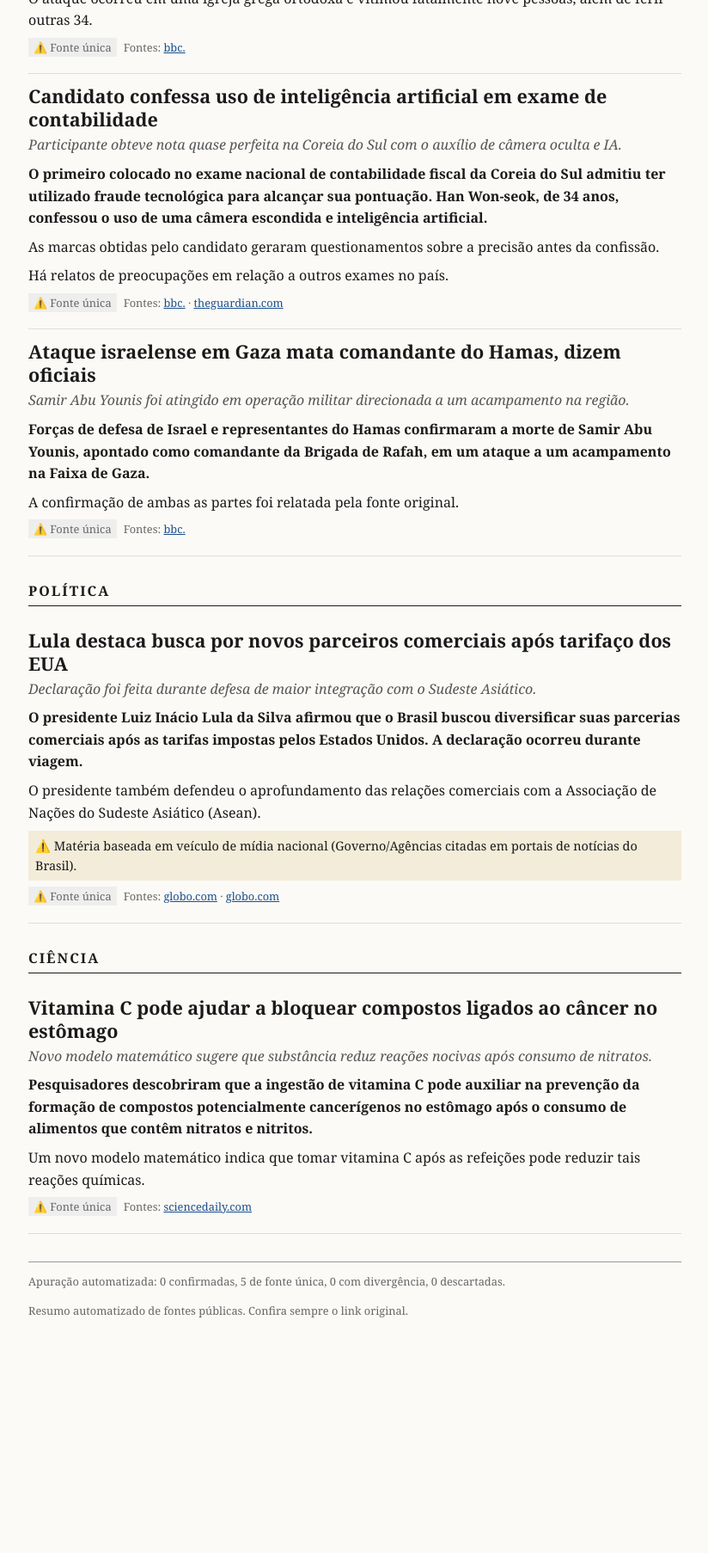
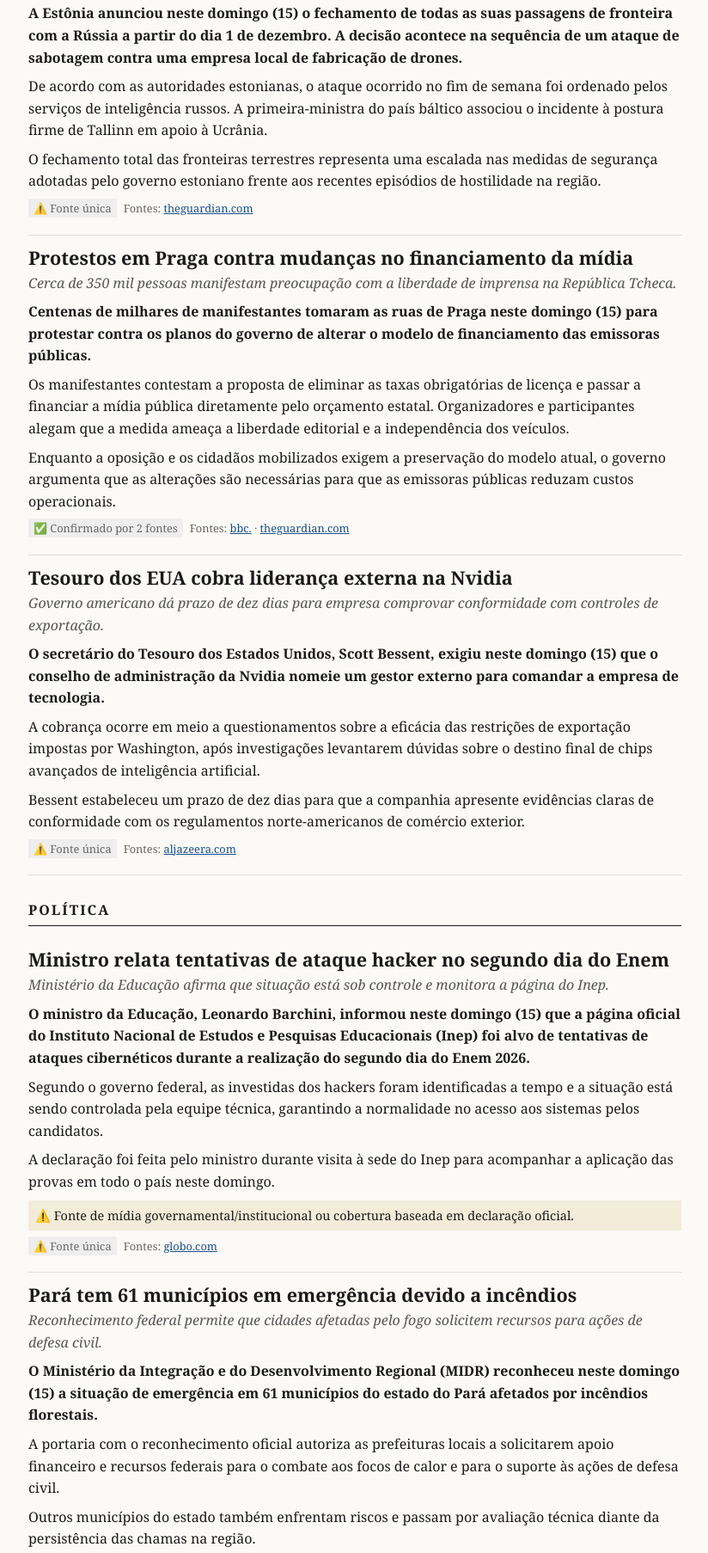
Before and after one commit to VitorinoBR/Noticias, a plain HTML site: page index.html in a window 1280 px wide. Shown: the part 644-2450 px from the top of the page at 86% size, without its empty margins (227-1051 px from the left). Before the commit the page ends 2207 px from the top, so only its background shows below. Drawn offline with Linux system fonts and the light colour scheme.

Commit message:
Atualização de edição: 2026-11-15-20h.html

```diff
--- a/index.html
+++ b/index.html
@@ -3,66 +3,66 @@
 <head>
 <meta charset='UTF-8'>
 <meta name='viewport' content='width=device-width, initial-scale=1'>
-<title>Global Insights - Edição das 12h</title>
+<title>Global Insights - Edição das 20h</title>
 <style>body{font-family:Georgia,Times,serif;max-width:760px;margin:0 auto;padding:16px;line-height:1.6;color:#1a1a1a;background:#fbfaf7}a{color:#1a4f8b}.masthead{text-align:center;border-bottom:4px double #1a1a1a;margin-bottom:8px}.masthead h1{font-size:2.4rem;margin:8px 0 4px;letter-spacing:1px}.edicao{margin:0 0 10px;font-size:.9rem;text-transform:capitalize;color:#555}section h2{font-size:1rem;text-transform:uppercase;letter-spacing:2px;border-bottom:1px solid #1a1a1a;padding-bottom:4px;margin-top:28px}.materia{padding:12px 0;border-bottom:1px solid #ddd}.materia h3{font-size:1.35rem;line-height:1.25;margin:0 0 4px}.fina{font-style:italic;color:#555;margin:0 0 8px}.lide{font-weight:bold;margin:0 0 8px}.materia p{margin:0 0 8px}.contexto{color:#444;font-size:.95rem}.diverge,.alerta{font-size:.9rem;background:#f3ecd9;padding:6px 8px}.meta{font-size:.8rem;color:#666}.selo{background:#eee;padding:2px 6px;margin-right:8px}.acompanhar li{margin-bottom:6px}footer{margin-top:32px;border-top:1px solid #999;font-size:.8rem;color:#666}@media (prefers-color-scheme:dark){body{background:#121212;color:#e8e8e8}a{color:#8ab4f8}.fina,.contexto,.meta,footer{color:#aaa}.selo{background:#2a2a2a}.diverge,.alerta{background:#2b2618}.masthead,section h2{border-color:#e8e8e8}.materia{border-color:#333}}</style>
 </head>
 <body>
-<header class='masthead'><h1>Global Insights</h1><p class='edicao'>domingo, 15 de novembro de 2026 · Edição das 12h</p></header>
+<header class='masthead'><h1>Global Insights</h1><p class='edicao'>domingo, 15 de novembro de 2026 · Edição das 20h</p></header>
 <main><section><h2>Geopolítica</h2><article class='materia'>
-<h3>Base militar dos EUA no Bahrein sofre ataque com drone</h3>
-<p class='fina'>Incidente marca a segunda ofensiva contra o país em um intervalo de três dias.</p>
-<p class='lide'>Uma base militar dos Estados Unidos no Bahrein foi alvo de um ataque com drone. A ofensiva ocorre em meio a impasses contínuos entre Washington e Teerã sobre o Estreito de Ormuz.</p>
-<p>O episódio representa o segundo ataque registrado no país em um período de três dias, elevando as tensões na região.</p><p>O contexto envolve um impasse entre os EUA e o Irã sobre o Estreito de Ormuz.</p>
+<h3>Países pedem que Israel permita entrada de ajuda em Gaza</h3>
+<p class='fina'>Reino Unido, Canadá, Austrália e Itália cobram liberação de suprimentos diante da crise humanitária.</p>
+<p class='lide'>Quatro países instaram o governo israelense neste domingo (15) a permitir a entrada imediata de ajuda humanitária crítica na Faixa de Gaza. A medida ocorre em meio a um cenário de agravamento da crise devido a inundações.</p>
+<p>Austrália, Canadá, Itália e Reino Unido emitiram uma declaração conjunta afirmando que a situação no território é grave e totalmente reversível se houver cooperação. Os governos criticaram a retenção de tendas e outros mantimentos essenciais para a população afetada pelo inverno.</p><p>As nações signatárias ressaltam que a falta de suprimentos básicos aprofunda o sofrimento na região, exigindo que as autoridades de Israel facilitem o fluxo de assistência humanitária.</p>
 
 
 
-<p class='meta'><span class='selo'>⚠️ Fonte única</span>Fontes: <a href='https://www.bbc.co.uk/news/articles/cqn4e2py48kwo?at_medium=RSS&amp;at_campaign=rss' target='_blank' rel='noopener noreferrer'>bbc.</a></p>
+<p class='meta'><span class='selo'>✅ Confirmado por 2 fontes</span>Fontes: <a href='https://www.aljazeera.com/news/2026/11/15/australia-canada-italy-and-the-uk-urge-israel-to-allow-aid-into-gaza' target='_blank' rel='noopener noreferrer'>aljazeera.com</a> · <a href='https://www.theguardian.com/australia-news/2026/nov/16/australia-uk-canada-italy-urge-israel-critical-aid-gaza-winter-ntwnfb' target='_blank' rel='noopener noreferrer'>theguardian.com</a></p>
 </article><article class='materia'>
-<h3>Justiça da Jordânia condena três homens à morte por massacre</h3>
-<p class='fina'>Ataque a funeral em igreja grega ortodoxa no mês passado deixou nove mortos e dezenas de feridos.</p>
-<p class='lide'>Três homens foram condenados à pena de morte na Jordânia pelo envolvimento em um ataque armado contra um funeral em uma igreja grega ortodoxa. O atentado, ocorrido no mês passado, resultou na morte de nove pessoas e deixou outras 34 feridas.</p>
-<p>O ataque ocorreu em uma igreja grega ortodoxa e vitimou fatalmente nove pessoas, além de ferir outras 34.</p>
+<h3>Estônia fechará fronteira com a Rússia após ataque</h3>
+<p class='fina'>Medida ocorre após sabotagem a fabricante de drones; premiê aponta envolvimento de inteligência russa.</p>
+<p class='lide'>A Estônia anunciou neste domingo (15) o fechamento de todas as suas passagens de fronteira com a Rússia a partir do dia 1 de dezembro. A decisão acontece na sequência de um ataque de sabotagem contra uma empresa local de fabricação de drones.</p>
+<p>De acordo com as autoridades estonianas, o ataque ocorrido no fim de semana foi ordenado pelos serviços de inteligência russos. A primeira-ministra do país báltico associou o incidente à postura firme de Tallinn em apoio à Ucrânia.</p><p>O fechamento total das fronteiras terrestres representa uma escalada nas medidas de segurança adotadas pelo governo estoniano frente aos recentes episódios de hostilidade na região.</p>
 
 
 
-<p class='meta'><span class='selo'>⚠️ Fonte única</span>Fontes: <a href='https://www.bbc.co.uk/news/articles/c3rrg9xgqlwpo?at_medium=RSS&amp;at_campaign=rss' target='_blank' rel='noopener noreferrer'>bbc.</a></p>
+<p class='meta'><span class='selo'>⚠️ Fonte única</span>Fontes: <a href='https://www.theguardian.com/world/2026/nov/15/estonia-to-close-all-border-crossings-with-russia-after-attack-on-drone-maker' target='_blank' rel='noopener noreferrer'>theguardian.com</a></p>
 </article><article class='materia'>
-<h3>Candidato confessa uso de inteligência artificial em exame de contabilidade</h3>
-<p class='fina'>Participante obteve nota quase perfeita na Coreia do Sul com o auxílio de câmera oculta e IA.</p>
-<p class='lide'>O primeiro colocado no exame nacional de contabilidade fiscal da Coreia do Sul admitiu ter utilizado fraude tecnológica para alcançar sua pontuação. Han Won-seok, de 34 anos, confessou o uso de uma câmera escondida e inteligência artificial.</p>
-<p>As marcas obtidas pelo candidato geraram questionamentos sobre a precisão antes da confissão.</p><p>Há relatos de preocupações em relação a outros exames no país.</p>
+<h3>Protestos em Praga contra mudanças no financiamento da mídia</h3>
+<p class='fina'>Cerca de 350 mil pessoas manifestam preocupação com a liberdade de imprensa na República Tcheca.</p>
+<p class='lide'>Centenas de milhares de manifestantes tomaram as ruas de Praga neste domingo (15) para protestar contra os planos do governo de alterar o modelo de financiamento das emissoras públicas.</p>
+<p>Os manifestantes contestam a proposta de eliminar as taxas obrigatórias de licença e passar a financiar a mídia pública diretamente pelo orçamento estatal. Organizadores e participantes alegam que a medida ameaça a liberdade editorial e a independência dos veículos.</p><p>Enquanto a oposição e os cidadãos mobilizados exigem a preservação do modelo atual, o governo argumenta que as alterações são necessárias para que as emissoras públicas reduzam custos operacionais.</p>
 
 
 
-<p class='meta'><span class='selo'>⚠️ Fonte única</span>Fontes: <a href='https://www.bbc.co.uk/news/articles/ckvg2ezvpe08o?at_medium=RSS&amp;at_campaign=rss' target='_blank' rel='noopener noreferrer'>bbc.</a> · <a href='https://www.theguardian.com/technology/2026/nov/15/ai-cheating-south-korea-college-entrance-exam' target='_blank' rel='noopener noreferrer'>theguardian.com</a></p>
+<p class='meta'><span class='selo'>✅ Confirmado por 2 fontes</span>Fontes: <a href='https://www.bbc.co.uk/news/articles/cm8e0knr7604o?at_medium=RSS&amp;at_campaign=rss' target='_blank' rel='noopener noreferrer'>bbc.</a> · <a href='https://www.theguardian.com/world/2026/nov/15/czechia-protest-prague-media-freedom' target='_blank' rel='noopener noreferrer'>theguardian.com</a></p>
 </article><article class='materia'>
-<h3>Ataque israelense em Gaza mata comandante do Hamas, dizem oficiais</h3>
-<p class='fina'>Samir Abu Younis foi atingido em operação militar direcionada a um acampamento na região.</p>
-<p class='lide'>Forças de defesa de Israel e representantes do Hamas confirmaram a morte de Samir Abu Younis, apontado como comandante da Brigada de Rafah, em um ataque a um acampamento na Faixa de Gaza.</p>
-<p>A confirmação de ambas as partes foi relatada pela fonte original.</p>
+<h3>Tesouro dos EUA cobra liderança externa na Nvidia</h3>
+<p class='fina'>Governo americano dá prazo de dez dias para empresa comprovar conformidade com controles de exportação.</p>
+<p class='lide'>O secretário do Tesouro dos Estados Unidos, Scott Bessent, exigiu neste domingo (15) que o conselho de administração da Nvidia nomeie um gestor externo para comandar a empresa de tecnologia.</p>
+<p>A cobrança ocorre em meio a questionamentos sobre a eficácia das restrições de exportação impostas por Washington, após investigações levantarem dúvidas sobre o destino final de chips avançados de inteligência artificial.</p><p>Bessent estabeleceu um prazo de dez dias para que a companhia apresente evidências claras de conformidade com os regulamentos norte-americanos de comércio exterior.</p>
 
 
 
-<p class='meta'><span class='selo'>⚠️ Fonte única</span>Fontes: <a href='https://www.bbc.co.uk/news/articles/cqrkg4r6mg7xo?at_medium=RSS&amp;at_campaign=rss' target='_blank' rel='noopener noreferrer'>bbc.</a></p>
+<p class='meta'><span class='selo'>⚠️ Fonte única</span>Fontes: <a href='https://www.aljazeera.com/news/2026/11/15/us-treasury-chief-calls-for-outsider-to-lead-embattled-tech-firm-nvidia' target='_blank' rel='noopener noreferrer'>aljazeera.com</a></p>
 </article></section><section><h2>Política</h2><article class='materia'>
-<h3>Lula destaca busca por novos parceiros comerciais após tarifaço dos EUA</h3>
-<p class='fina'>Declaração foi feita durante defesa de maior integração com o Sudeste Asiático.</p>
-<p class='lide'>O presidente Luiz Inácio Lula da Silva afirmou que o Brasil buscou diversificar suas parcerias comerciais após as tarifas impostas pelos Estados Unidos. A declaração ocorreu durante viagem.</p>
-<p>O presidente também defendeu o aprofundamento das relações comerciais com a Associação de Nações do Sudeste Asiático (Asean).</p>
+<h3>Ministro relata tentativas de ataque hacker no segundo dia do Enem</h3>
+<p class='fina'>Ministério da Educação afirma que situação está sob controle e monitora a página do Inep.</p>
+<p class='lide'>O ministro da Educação, Leonardo Barchini, informou neste domingo (15) que a página oficial do Instituto Nacional de Estudos e Pesquisas Educacionais (Inep) foi alvo de tentativas de ataques cibernéticos durante a realização do segundo dia do Enem 2026.</p>
+<p>Segundo o governo federal, as investidas dos hackers foram identificadas a tempo e a situação está sendo controlada pela equipe técnica, garantindo a normalidade no acesso aos sistemas pelos candidatos.</p><p>A declaração foi feita pelo ministro durante visita à sede do Inep para acompanhar a aplicação das provas em todo o país neste domingo.</p>
 
 
-<p class='alerta'>⚠️ Matéria baseada em veículo de mídia nacional (Governo/Agências citadas em portais de notícias do Brasil).</p>
-<p class='meta'><span class='selo'>⚠️ Fonte única</span>Fontes: <a href='https://g1.globo.com/politica/noticia/2026/11/15/lula-diz-que-buscou-novos-parceiros-em-vez-de-ficar-chorando-apos-tarifaco-dos-eua.ghtml' target='_blank' rel='noopener noreferrer'>globo.com</a> · <a href='https://g1.globo.com/politica/noticia/2026/11/15/lula-defende-ampliacao-de-parceria-com-sudeste-asiatico-e-impoe-condicao-a-exploracao-de-minerais-criticos.ghtml' target='_blank' rel='noopener noreferrer'>globo.com</a></p>
-</article></section><section><h2>Ciência</h2><article class='materia'>
-<h3>Vitamina C pode ajudar a bloquear compostos ligados ao câncer no estômago</h3>
-<p class='fina'>Novo modelo matemático sugere que substância reduz reações nocivas após consumo de nitratos.</p>
-<p class='lide'>Pesquisadores descobriram que a ingestão de vitamina C pode auxiliar na prevenção da formação de compostos potencialmente cancerígenos no estômago após o consumo de alimentos que contêm nitratos e nitritos.</p>
-<p>Um novo modelo matemático indica que tomar vitamina C após as refeições pode reduzir tais reações químicas.</p>
+<p class='alerta'>⚠️ Fonte de mídia governamental/institucional ou cobertura baseada em declaração oficial.</p>
+<p class='meta'><span class='selo'>⚠️ Fonte única</span>Fontes: <a href='https://g1.globo.com/educacao/enem/2026/noticia/2026/11/15/enem-2026-ministro-da-educacao-citas-tentativas-de-ataques-hacker-a-pagina-do-inep-e-diz-que-governo-esta-controlando-situacao.ghtml' target='_blank' rel='noopener noreferrer'>globo.com</a></p>
+</article><article class='materia'>
+<h3>Pará tem 61 municípios em emergência devido a incêndios</h3>
+<p class='fina'>Reconhecimento federal permite que cidades afetadas pelo fogo solicitem recursos para ações de defesa civil.</p>
+<p class='lide'>O Ministério da Integração e do Desenvolvimento Regional (MIDR) reconheceu neste domingo (15) a situação de emergência em 61 municípios do estado do Pará afetados por incêndios florestais.</p>
+<p>A portaria com o reconhecimento oficial autoriza as prefeituras locais a solicitarem apoio financeiro e recursos federais para o combate aos focos de calor e para o suporte às ações de defesa civil.</p><p>Outros municípios do estado também enfrentam riscos e passam por avaliação técnica diante da persistência das chamas na região.</p>
 
 
-
-<p class='meta'><span class='selo'>⚠️ Fonte única</span>Fontes: <a href='https://www.sciencedaily.com/releases/2026/11/261114202236.htm' target='_blank' rel='noopener noreferrer'>sciencedaily.com</a></p>
+<p class='alerta'>⚠️ Fonte de mídia estatal (EBC).</p>
+<p class='meta'><span class='selo'>⚠️ Fonte única</span>Fontes: <a href='https://agenciabrasil.ebc.com.br/meio-ambiente/noticia/2026-11/para-tem-61-cidades-em-situacao-de-emergencia-por-incendios-florestais' target='_blank' rel='noopener noreferrer'>ebc.com.br</a></p>
 </article></section></main>
-<footer><p>Apuração automatizada: 0 confirmadas, 5 de fonte única, 0 com divergência, 0 descartadas.</p><p>Resumo automatizado de fontes públicas. Confira sempre o link original.</p></footer>
+<footer><p>Apuração automatizada: 3 confirmadas, 3 de fonte única, 0 com divergência, 0 descartadas.</p><p>Resumo automatizado de fontes públicas. Confira sempre o link original.</p></footer>
 </body>
 </html>
```
